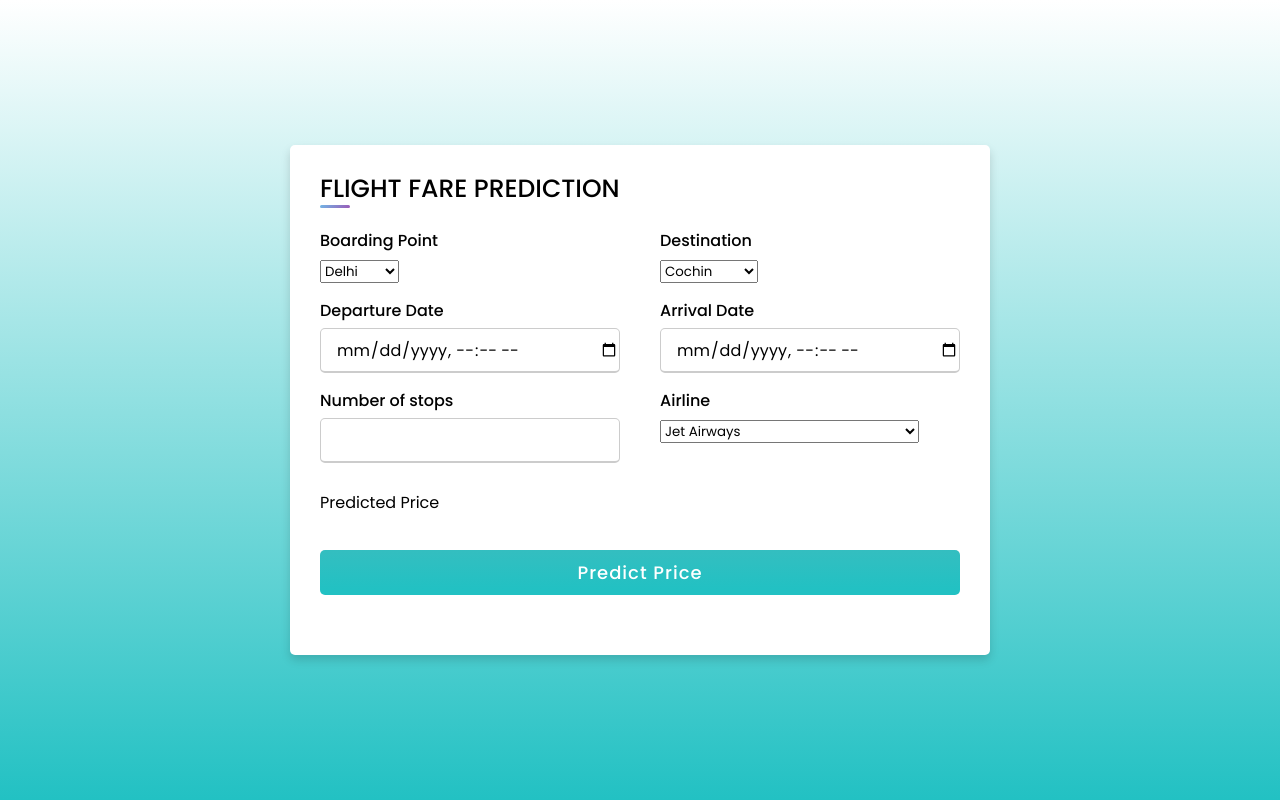
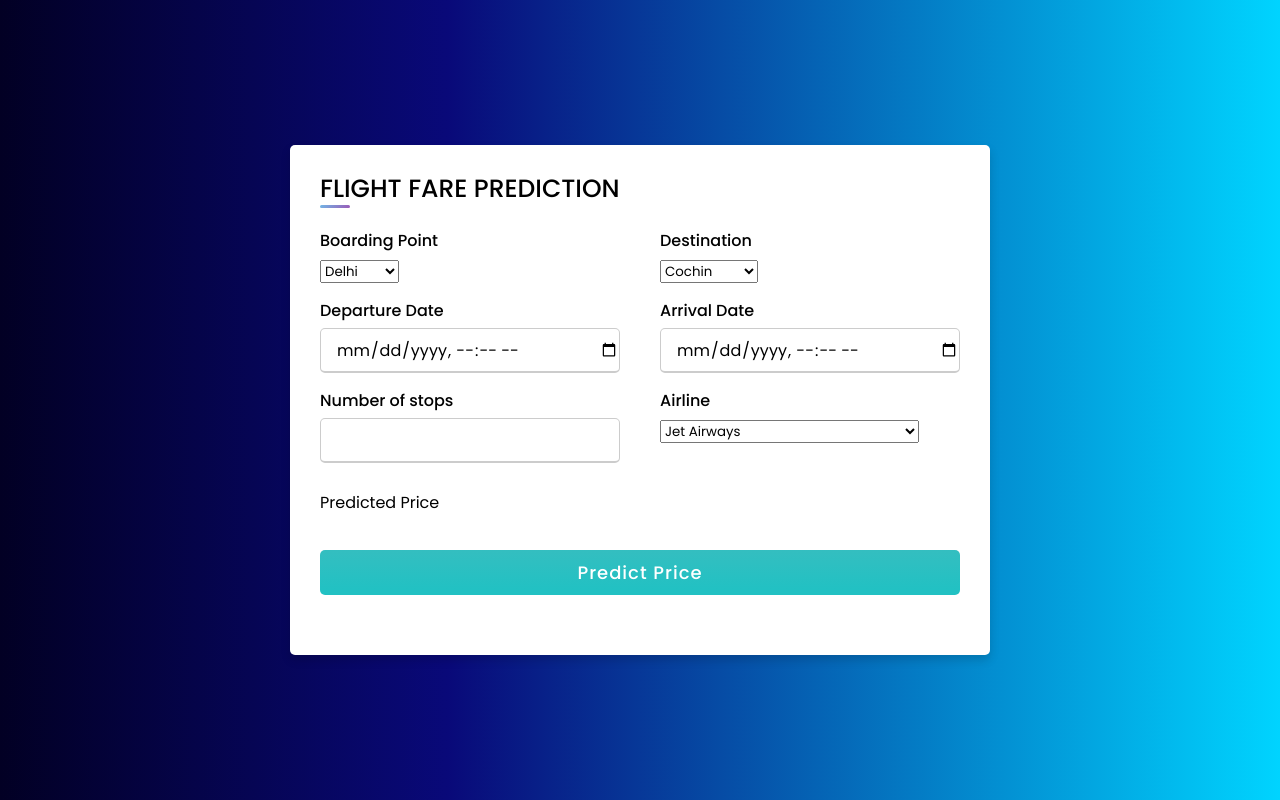
Before and after one commit to shreyaspatil2712/flightfare_prediction_ineuronai, a Flask app: page / in a window 1280 px wide. Run offline with Flask 2, Linux system fonts and the light colour scheme; parts of the project's set-up code (start-up, migrations or seed data) failed here and were passed over.

Commit message:
Update style.css

```diff
--- a/static/css/style.css
+++ b/static/css/style.css
@@ -12,8 +12,8 @@ body{
   justify-content: center;
   align-items: center;
   padding: 10px;
-  background: rgb(34,193,195);
-  background: linear-gradient(0deg, rgba(34,193,195,1) 0%, rgba(255,255,255,1) 100%);
+  background: rgb(2,0,36);
+  background: linear-gradient(90deg, rgba(2,0,36,1) 0%, rgba(9,9,121,1) 35%, rgba(0,212,255,1) 100%);
 }
 .container{
   max-width: 700px;
```
